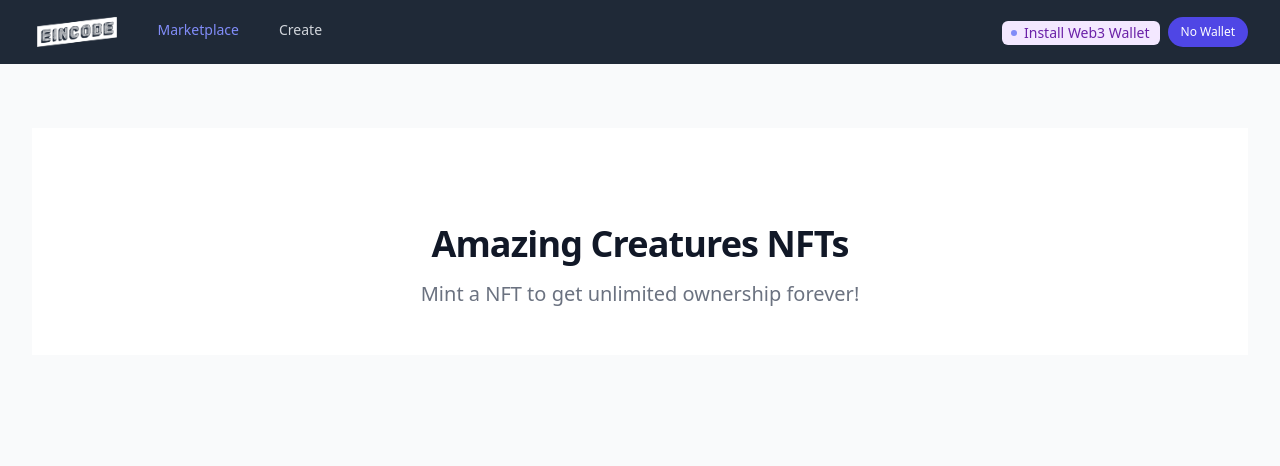
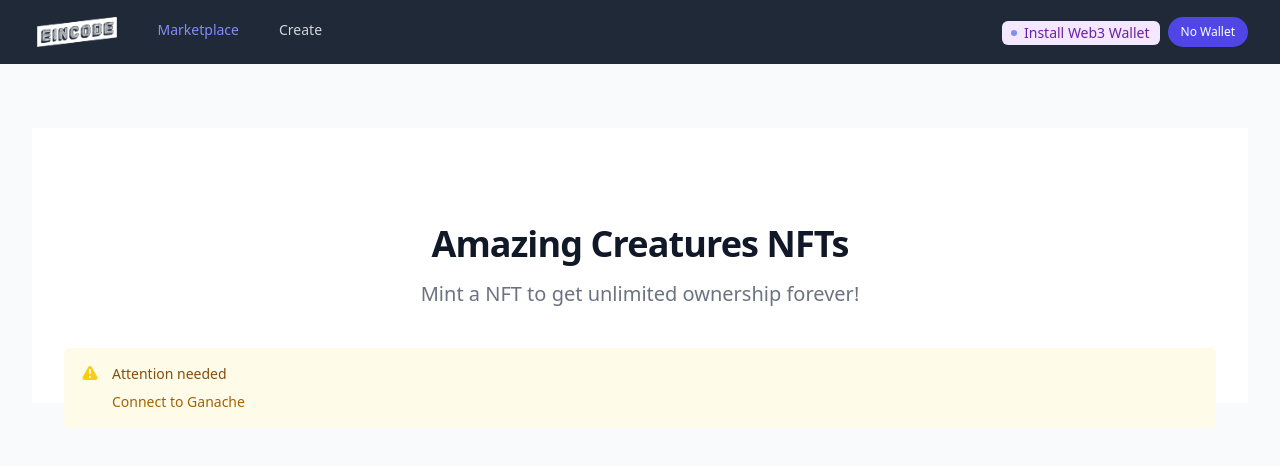
Before and after one commit to iheqi/nft-marketplace, a Next.js app: page / in a window 1280 px wide. Shown: the top 466 px of the page. Built offline with nearby package versions, Linux system fonts and the light colour scheme.

Commit message:
25.3 网络连接提示

```diff
--- a/components/hooks/web3/useNetwork.ts
+++ b/components/hooks/web3/useNetwork.ts
@@ -19,6 +19,7 @@ type UseNetworkResponse = {
   isLoading: boolean;
   isSupported: boolean;
   targetNetwork: string;
+  isConnectedToNetwork: boolean;
 }
 
 type NetworkHookFactory = CryptoHookFactory<string, UseNetworkResponse>
@@ -40,13 +41,16 @@ export const hookFactory: NetworkHookFactory = ({provider, isLoading}) => () =>
     }
   )
 
+  const isSupported = data === targetNetwork;
+
   // swrRes
   return {
     ...swr,
     data,
     isValidating,
     targetNetwork,
-    isSupported: data === targetNetwork,
+    isSupported,
     isLoading: isLoading as boolean,
+    isConnectedToNetwork: !isLoading && isSupported,
   };
 }
--- a/pages/index.tsx
+++ b/pages/index.tsx
@@ -3,8 +3,11 @@
 
 import type { NextPage } from 'next';
 import { BaseLayout, NftList } from '../components';
+import { useNetwork } from '../components/hooks/web3';
+import { ExclamationIcon } from '@heroicons/react/solid';
 
 const Home: NextPage = () => {
+  const { network } = useNetwork();
 
   return (
     <BaseLayout>
@@ -19,7 +22,27 @@ const Home: NextPage = () => {
               Mint a NFT to get unlimited ownership forever!
             </p>
           </div>
-          <NftList />
+          { network.isConnectedToNetwork ?
+            <NftList /> :
+            <div className="rounded-md bg-yellow-50 p-4 mt-10">
+              <div className="flex">
+                <div className="flex-shrink-0">
+                  <ExclamationIcon className="h-5 w-5 text-yellow-400" aria-hidden="true" />
+                </div>
+                <div className="ml-3">
+                  <h3 className="text-sm font-medium text-yellow-800">Attention needed</h3>
+                  <div className="mt-2 text-sm text-yellow-700">
+                    <p>
+                    { network.isLoading ?
+                      "Loading..." :
+                      `Connect to ${network.targetNetwork}`
+                    }
+                    </p>
+                  </div>
+                </div>
+              </div>
+            </div>
+          }
         </div>
       </div>
     </BaseLayout>
```
